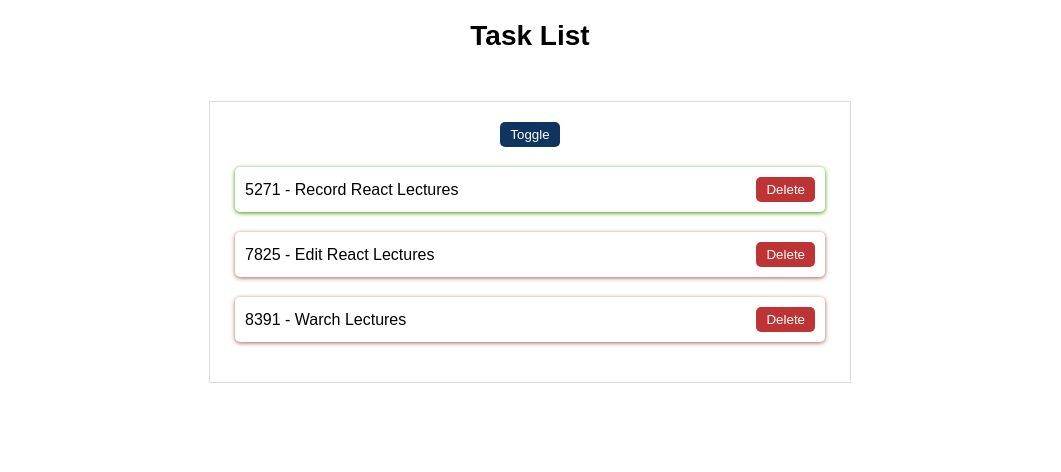
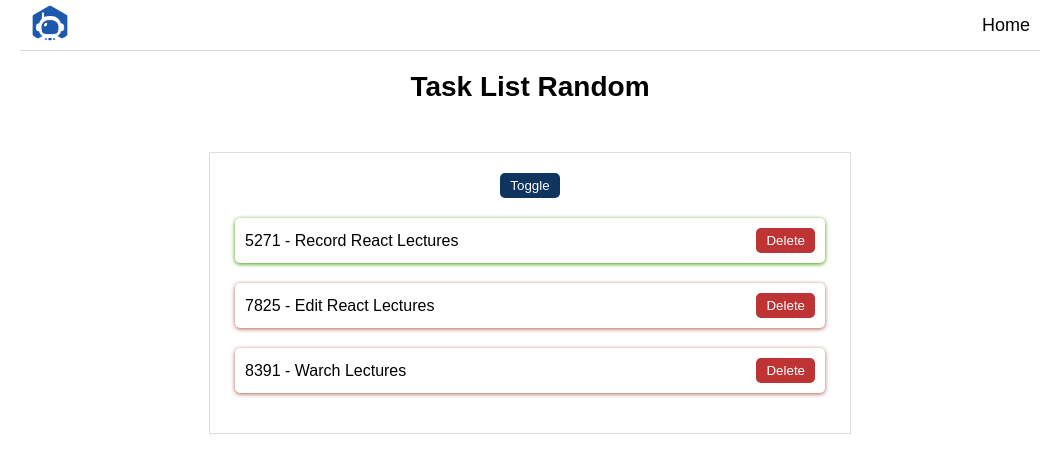
Before and after one commit to mfirmanakbar/taskmate, a React (Create React App) app: page / in a window 1280 px wide. Shown: the top 472 px of the page, without its empty margins (110-1171 px from the left). Built offline with nearby package versions, Linux system fonts and the light colour scheme.

Commit message:
add component and props title

```diff
--- a/src/App.css
+++ b/src/App.css
@@ -18,7 +18,6 @@ header {
   justify-content: space-between;
   align-items: center;
   height: 50px;
-  align-items: center;
   max-width: 1000px;
   margin: auto;
   border-bottom: 1px solid #d7d7d7;
--- a/src/App.js
+++ b/src/App.js
@@ -1,35 +1,13 @@
-import { useState } from 'react';
+import { Header } from './components/Header';
+import { TaskList } from './components/TaskList';
 import './App.css';
 
 function App() {
-  const [tasks, setTasks] = useState(
-    [
-      {id: 5271, name: "Record React Lectures", completed: true},
-      {id: 7825, name: "Edit React Lectures", completed: false},
-      {id: 8391, name: "Warch Lectures", completed: false}
-    ]
-  );
-
-  const [show, setShow] = useState(true);
-
-  // we remove it by filter and the useState will be changed
-  function handleDelete(id) {
-    setTasks(tasks.filter(task => task.id !== id))
-  }
-
   return (
-   <div className='App'>
-    <h1>Task List</h1>
-    <ul>
-      <button onClick={() => setShow(!show)} className='trigger'>Toggle</button>
-      {show && tasks.map((task) => (
-        <li key={task.id} className={task.completed ? 'completed' : 'incomplete'}>
-          <span>{task.id} - {task.name}</span>
-          <button onClick={() => handleDelete(task.id)} className='delete'>Delete</button>
-        </li>
-      ))}
-    </ul>
-   </div>
+    <div className="App">
+      <Header />
+      <TaskList title='Random' />
+    </div>
   )
 }
 
--- /dev/null
+++ b/src/components/Header.js
@@ -0,0 +1,11 @@
+import React from 'react'
+import Logo from '../assets/logo.png'
+
+export const Header = () => {
+  return (
+    <header>
+        <img src={Logo} alt=''></img>
+        <a href='/'>Home</a>
+    </header>
+  )
+}
--- /dev/null
+++ b/src/components/TaskList.js
@@ -0,0 +1,32 @@
+import { useState } from 'react';
+
+export const TaskList = (props) => {
+    const [tasks, setTasks] = useState(
+        [
+            {id: 5271, name: "Record React Lectures", completed: true},
+            {id: 7825, name: "Edit React Lectures", completed: false},
+            {id: 8391, name: "Warch Lectures", completed: false}
+        ]
+    );
+    const [show, setShow] = useState(true);
+
+    function handleDelete(id) {
+        // we remove it by filter and the useState will be changed
+        setTasks(tasks.filter(task => task.id !== id));
+    }
+
+    return (
+        <>
+            <h1>Task List {props.title}</h1>
+            <ul>
+            <button onClick={() => setShow(!show)} className='trigger'>Toggle</button>
+            {show && tasks.map((task) => (
+                <li key={task.id} className={task.completed ? 'completed' : 'incomplete'}>
+                <span>{task.id} - {task.name}</span>
+                <button onClick={() => handleDelete(task.id)} className='delete'>Delete</button>
+                </li>
+            ))}
+            </ul>
+        </>
+    )
+}
```
Also changed, not shown: src/assets/logo.png (added).
